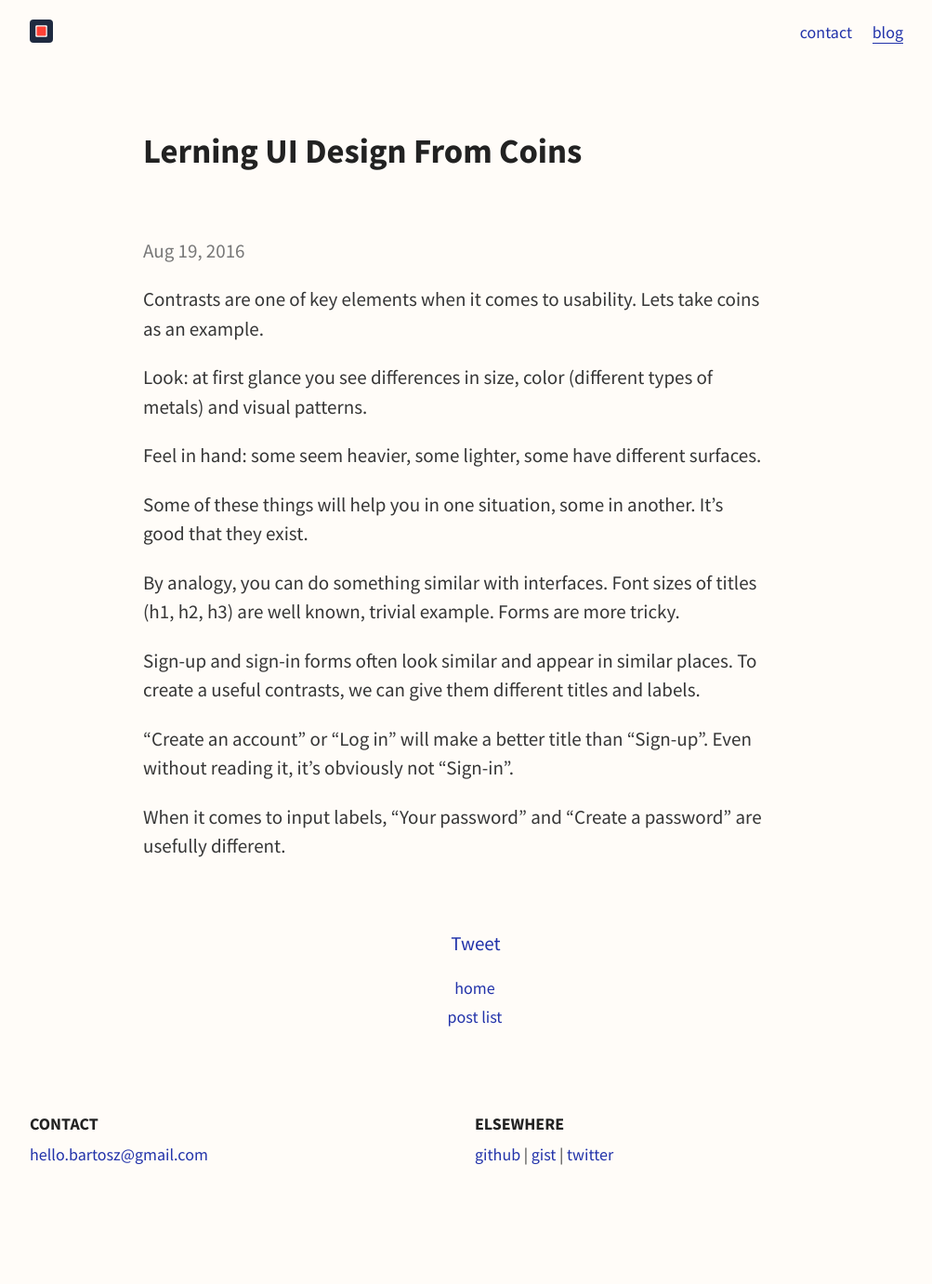
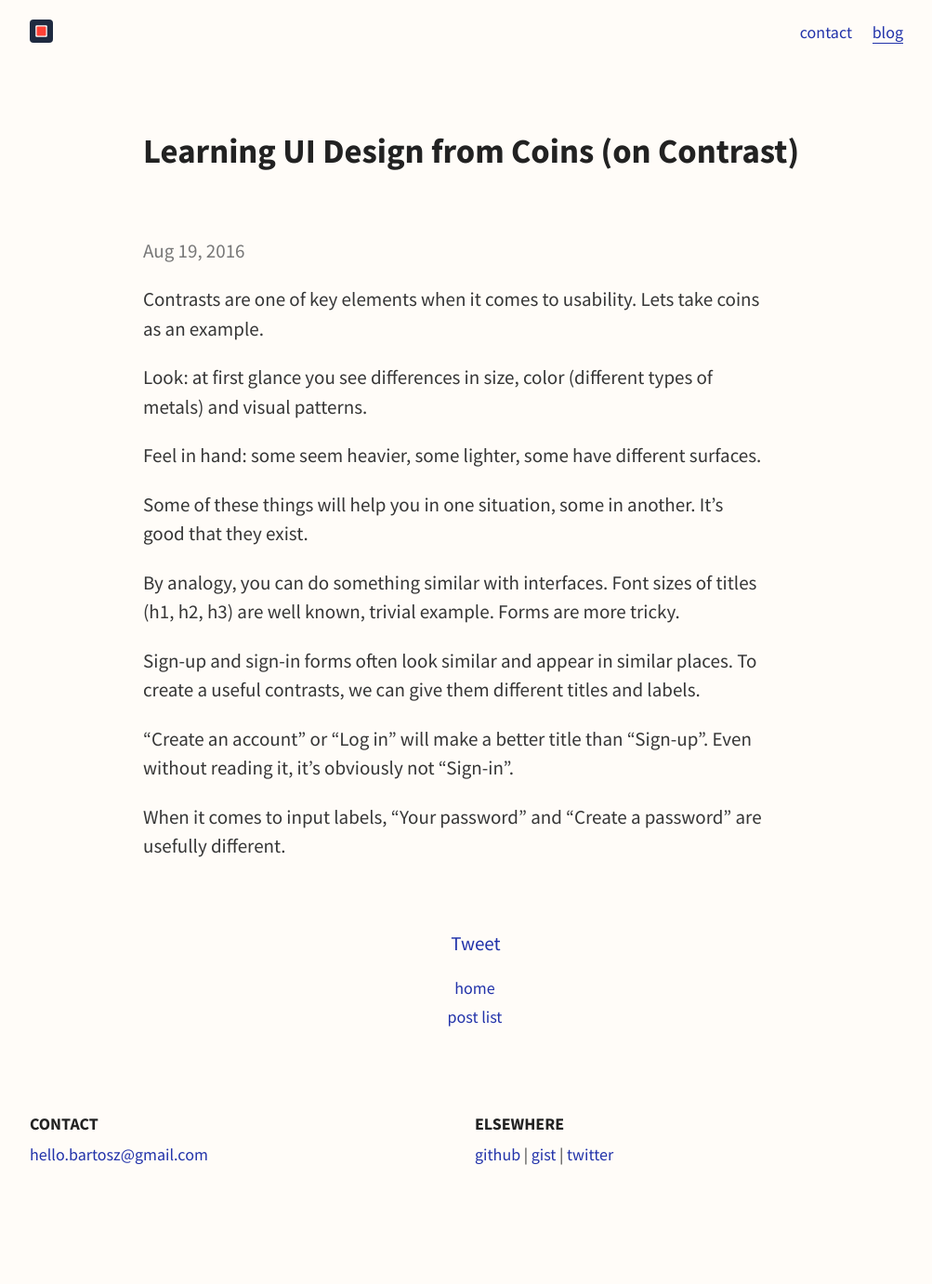
Before and after one commit to bart747/bart747, a Jekyll site: the page built from _posts/2016-08-19-ui-coins.md, in a window 1280 px wide. Shown: the whole page at 93% size, without its empty margins (129-1132 px from the left). Built offline with Jekyll 4.4.1, drawn with Linux system fonts in a browser that asks for light colours; comment, search, counter and statistics services are not loaded.

Commit message:
fix typo

```diff
--- a/_posts/2016-08-19-ui-coins.md
+++ b/_posts/2016-08-19-ui-coins.md
@@ -1,6 +1,6 @@
 ---
 layout: post
-title: "Lerning UI Design From Coins"
+title: "Learning UI Design from Coins (on Contrast)"
 date: 2016-08-19
 ---
 
```
